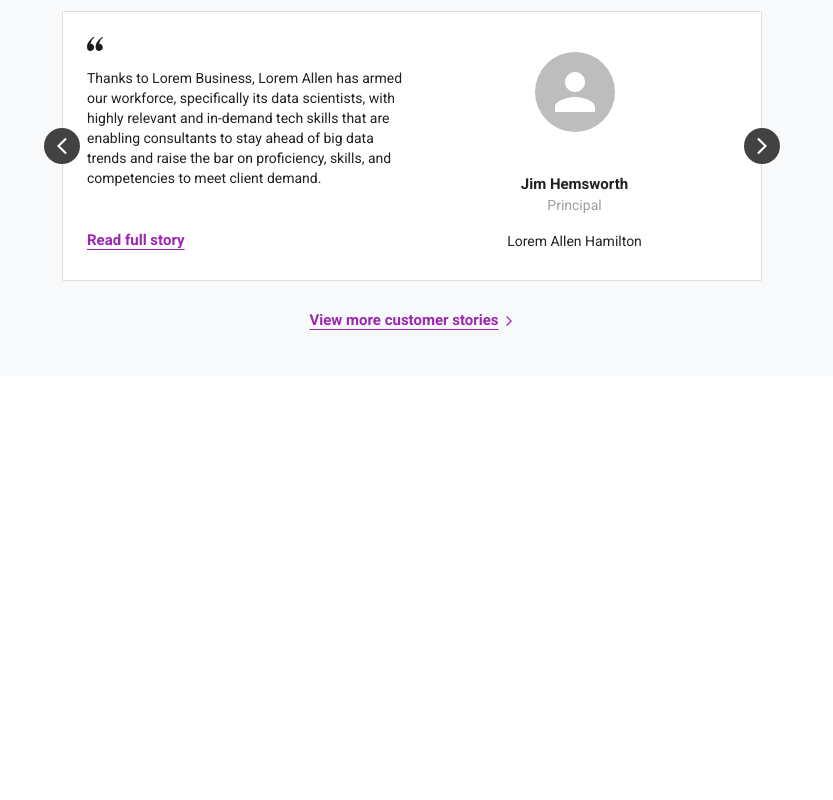
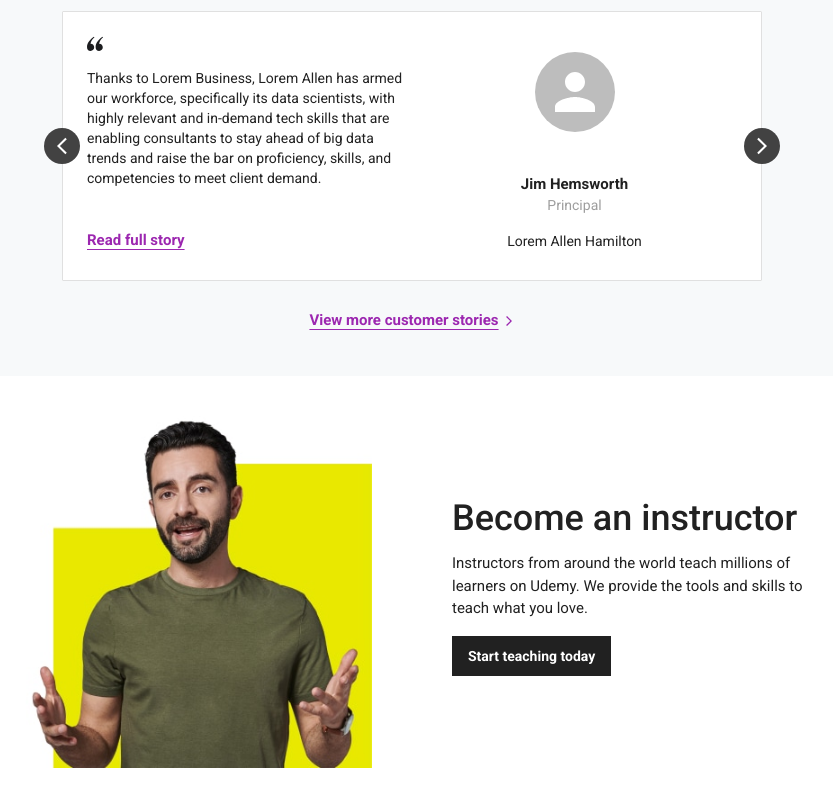
Before and after one commit to tuheli/video-course-platform, a React (Vite) app: page / in a window 1280 px wide. Shown: the part 3830-4630 px from the top of the page, without its empty margins (228-1061 px from the left). Before the commit the page ends 4206 px from the top, so only its background shows below. Built offline with nearby package versions, Linux system fonts and the light colour scheme.

Commit message:
Added become an instructor section

```diff
--- a/src/components/landing-page/LandingPage.tsx
+++ b/src/components/landing-page/LandingPage.tsx
@@ -9,6 +9,7 @@ import { TopCategories } from '../top-categories/TopCategories';
 import { FeaturedTopicsByCategory } from '../featured-topics-by-category/FeaturedTopicsByCategory';
 import { UpskillYourTeam } from '../upskill-your-team/UpskillYourTeam';
 import { CustomerStories } from '../customer-stories/CustomerStories';
+import { BecomeAnInstructor } from '../become-an-instructor/BecomeAnInstructor';
 
 const LandingPage = () => {
   return (
@@ -75,6 +76,13 @@ const LandingPage = () => {
       >
         <CustomerStories />
       </Box>
+      <Box
+        sx={{
+          py: 4,
+        }}
+      >
+        <BecomeAnInstructor />
+      </Box>
     </>
   );
 };
```
